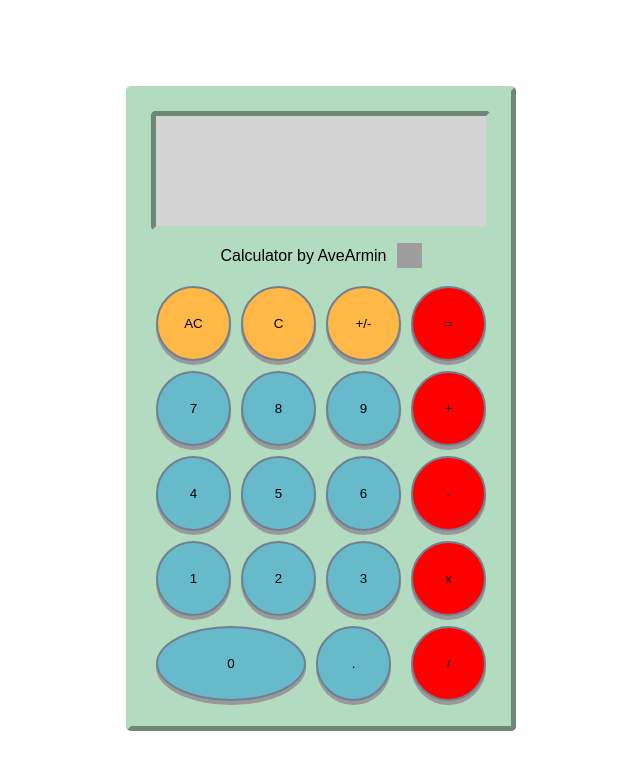
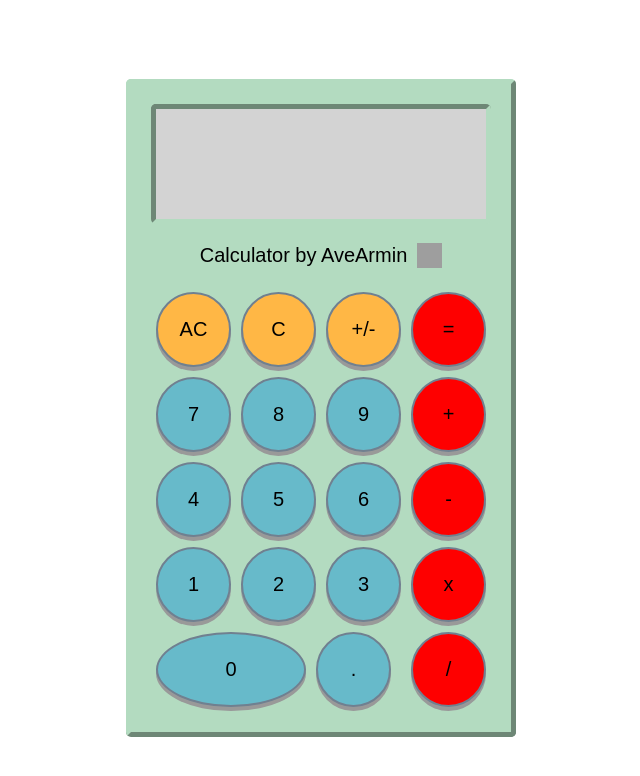
Before and after one commit to avearmin/odin-calculator, a plain HTML site: page index.html in a window 1280 px wide. Shown: the whole page, without its empty margins (327-967 px from the left). Drawn offline with Linux system fonts and the light colour scheme; grey boxes are pictures that could not be loaded; a web font is replaced by a local one.

Commit message:
Improve visibility of calculator elements by increasing font size
I increased the font size of the buttons and info text to 20px,
and the font size of the display to 30px. This change was
 made to improve the visibility of the calculator's elements.

```diff
--- a/styles.css
+++ b/styles.css
@@ -30,6 +30,7 @@ body {
 }
 
 #info {
+    font-size: 20px;
     justify-content: center;
     gap: 10px;
 }
@@ -48,6 +49,7 @@ body {
 }
 
 button {
+    font-size: 20px;
     font-family: 'VCR OSD Mono', sans-serif;
     height: 75px;
     width: 75px;
@@ -63,6 +65,7 @@ button:active {
 }
 
 #display {
+    font-size: 30px;
     overflow-wrap: break-word;
     overflow-y: auto;
     background-color: lightgray;
```
